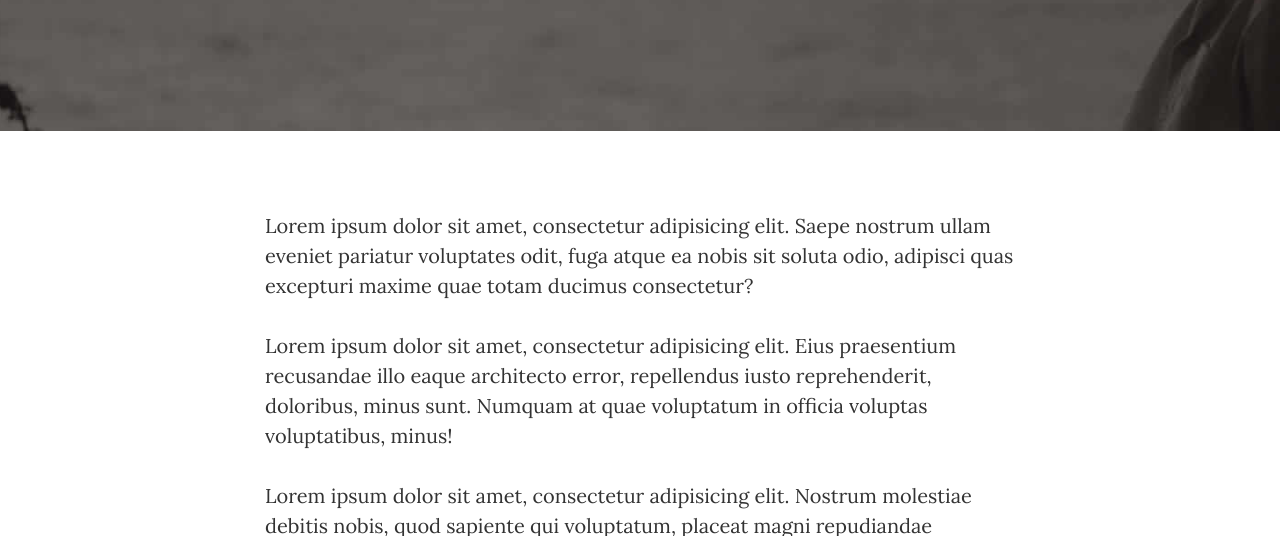
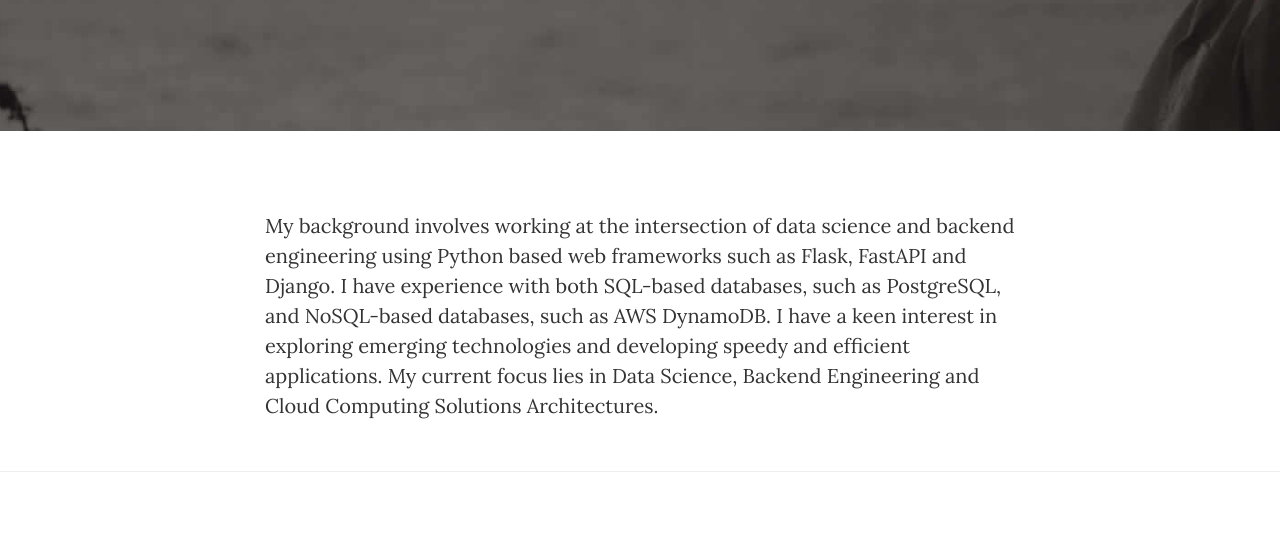
Before and after one commit to PrasannAgarwal/PrasannAgarwal.github.io, a website: page about.html in a window 1280 px wide. Shown: the part 317-853 px from the top of the page. Drawn offline with nearby package versions, Linux system fonts and the light colour scheme.

Commit message:
UPDATE: about me

```diff
--- a/about.html
+++ b/about.html
@@ -87,9 +87,7 @@
     <div class="container">
         <div class="row">
             <div class="col-lg-8 col-lg-offset-2 col-md-10 col-md-offset-1">
-                <p>Lorem ipsum dolor sit amet, consectetur adipisicing elit. Saepe nostrum ullam eveniet pariatur voluptates odit, fuga atque ea nobis sit soluta odio, adipisci quas excepturi maxime quae totam ducimus consectetur?</p>
-                <p>Lorem ipsum dolor sit amet, consectetur adipisicing elit. Eius praesentium recusandae illo eaque architecto error, repellendus iusto reprehenderit, doloribus, minus sunt. Numquam at quae voluptatum in officia voluptas voluptatibus, minus!</p>
-                <p>Lorem ipsum dolor sit amet, consectetur adipisicing elit. Nostrum molestiae debitis nobis, quod sapiente qui voluptatum, placeat magni repudiandae accusantium fugit quas labore non rerum possimus, corrupti enim modi! Et.</p>
+                <p>My background involves working at the intersection of data science and backend engineering using Python based web frameworks such as Flask, FastAPI and Django. I have experience with both SQL-based databases, such as PostgreSQL, and NoSQL-based databases, such as AWS DynamoDB. I have a keen interest in exploring emerging technologies and developing speedy and efficient applications. My current focus lies in Data Science, Backend Engineering and Cloud Computing Solutions Architectures.</p>
             </div>
         </div>
     </div>
```
